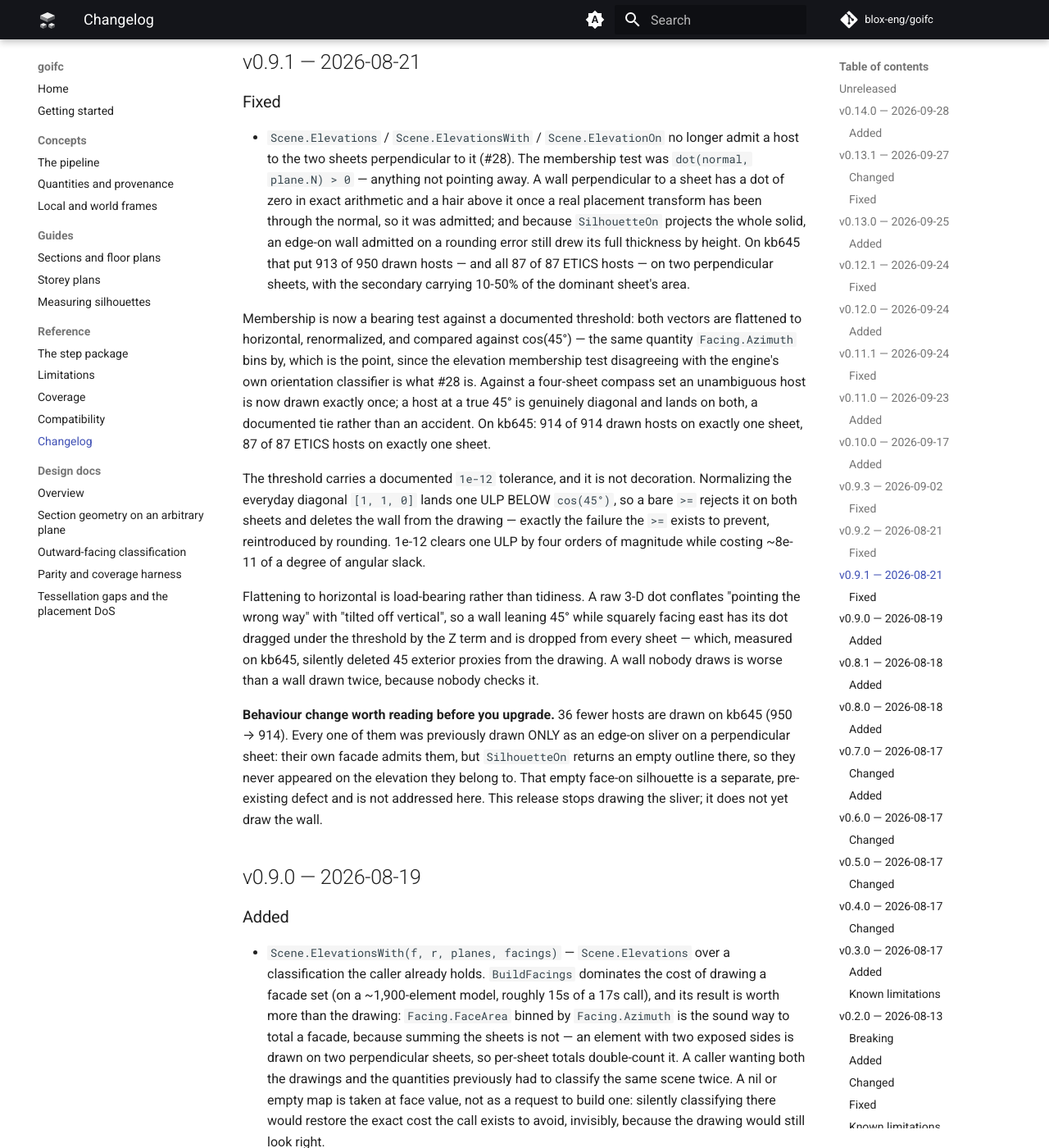
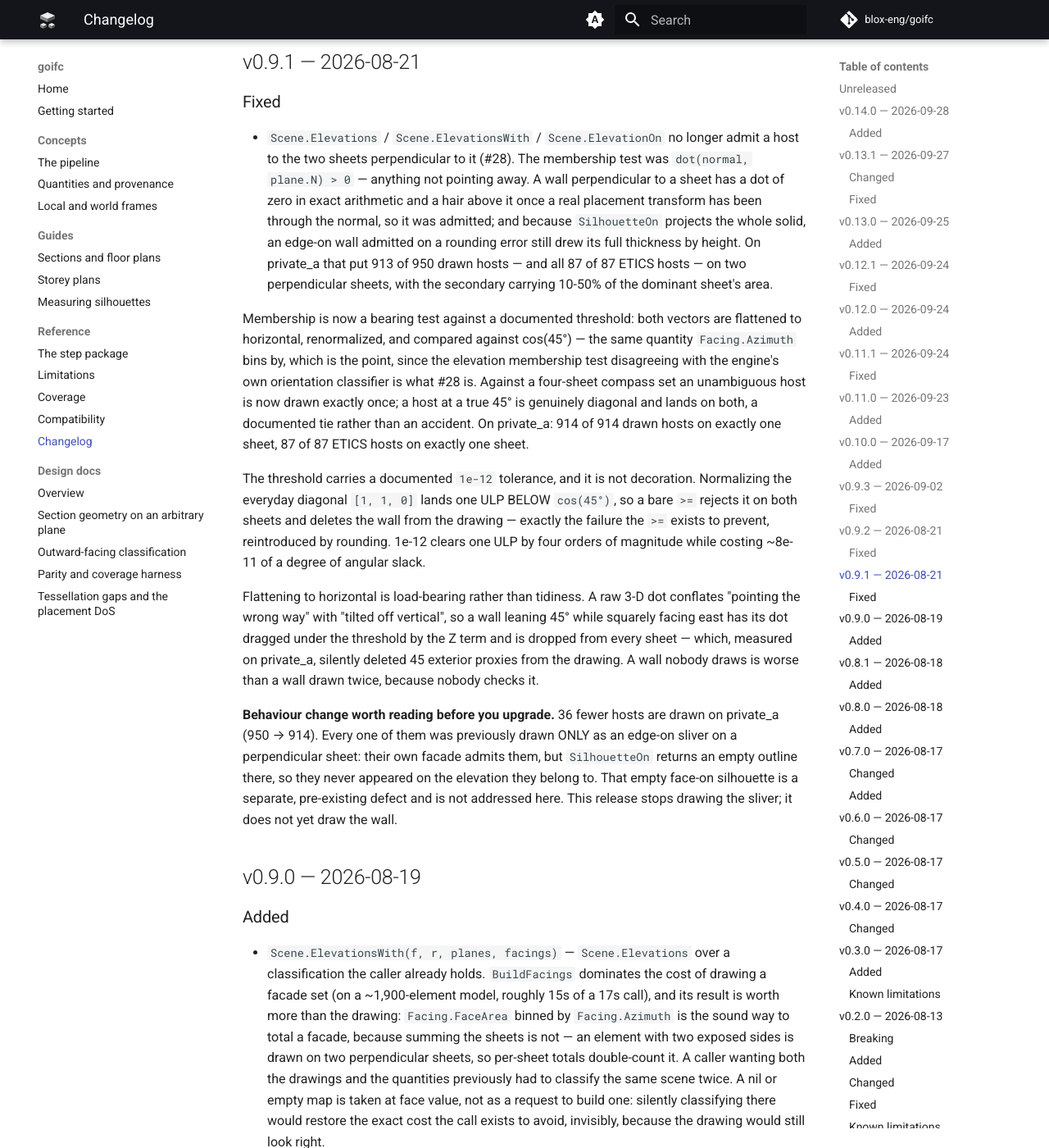
Before and after one commit to blox-eng/goifc, an MkDocs documentation site: the page built from docs/changelog.md, in a window 1280 px wide and 1400 px high, scrolled down 6628 px. Shown: the whole window at 82% size. Built offline with MkDocs 1.6.1 and Material for MkDocs 9.7.7, drawn with Linux system fonts in a browser that asks for light colours; comment, search, counter and statistics services are not loaded; the version menu is left out; some of the changed text lies outside the part shown.

Commit message:
docs: refer to the private corpus model by a neutral name (#81) (#82)
goifc's docs, code comments and CHANGELOG named one private corpus model by
its internal project code, and the outward-facing design doc described that
building's footprint and wall count. goifc is public; neither belongs in it.

The model is now private_a everywhere, and parity.Private carries that name,
so a local $GOIFC_PRIVATE_CORPUS needs the file (or a link) under
private_a.ifc. The measured figures stay: they are what make the performance
and correctness notes checkable. The design doc drops the footprint and wall
count, and step/README rounds the exact byte size.

Closes #81

Co-authored-by: Claude Opus 5.5 (1M context) <noreply@anthropic.com>

```diff
--- a/CHANGELOG.md
+++ b/CHANGELOG.md
@@ -236,13 +236,13 @@ minor versions, as the README states. Releases before v0.2.0 predate this file.
 ### Fixed
 
 - `BuildFacings` no longer re-transforms the whole model into every 10 cm mid-height
-  band. It built one occupancy grid per distinct band — 152 of them on kb645.ifc —
+  band. It built one occupancy grid per distinct band — 152 of them on private_a.ifc —
   and rasterized the model into each from scratch: 164,670 `worldPoints` calls for
   1,878 elements, 239M triangles transformed to cover 3.3M, **72x redundant**. World
   points are now computed once and shared, and the bands (which are independent) are
   classified on a bounded worker pool.
 
-  **15.233s -> 2.139s (7.1x)** on kb645.ifc, with the classification bit-identical:
+  **15.233s -> 2.139s (7.1x)** on private_a.ifc, with the classification bit-identical:
   digest `c0b435cfc8457ca5`, n=1519, on both sides — every field of every `Facing`,
   ids sorted, full float precision. The import pass as a whole goes 27.6s -> 13.7s.
 
@@ -275,7 +275,7 @@ minor versions, as the README states. Releases before v0.2.0 predate this file.
   instead of the element being discarded whole (#37). The boundary walk is exact in
   real arithmetic only; on float32-derived world coordinates it can classify a
   sub-edge inconsistently and leave the ring open, and the all-or-nothing verdict then
-  threw away everything. On kb645 that lost **45 exterior elements**, every one of them
+  threw away everything. On private_a that lost **45 exterior elements**, every one of them
   to a single open chain with a gap between 0.9 mm and 9.1 mm — in one case 56 segments
   of correct outline discarded for one 9.1 mm seam. 914 entities drawn before, 959
   after, 45 of them bridged.
@@ -304,7 +304,7 @@ minor versions, as the README states. Releases before v0.2.0 predate this file.
   sheet has a dot of zero in exact arithmetic and a hair above it once a real
   placement transform has been through the normal, so it was admitted; and because
   `SilhouetteOn` projects the whole solid, an edge-on wall admitted on a rounding
-  error still drew its full thickness by height. On kb645 that put 913 of 950 drawn
+  error still drew its full thickness by height. On private_a that put 913 of 950 drawn
   hosts — and all 87 of 87 ETICS hosts — on two perpendicular sheets, with the
   secondary carrying 10-50% of the dominant sheet's area.
 
@@ -314,7 +314,7 @@ minor versions, as the README states. Releases before v0.2.0 predate this file.
   membership test disagreeing with the engine's own orientation classifier is what
   #28 is. Against a four-sheet compass set an unambiguous host is now drawn exactly
   once; a host at a true 45° is genuinely diagonal and lands on both, a documented
-  tie rather than an accident. On kb645: 914 of 914 drawn hosts on exactly one sheet,
+  tie rather than an accident. On private_a: 914 of 914 drawn hosts on exactly one sheet,
   87 of 87 ETICS hosts on exactly one sheet.
 
   The threshold carries a documented `1e-12` tolerance, and it is not decoration.
@@ -326,12 +326,12 @@ minor versions, as the README states. Releases before v0.2.0 predate this file.
   Flattening to horizontal is load-bearing rather than tidiness. A raw 3-D dot
   conflates "pointing the wrong way" with "tilted off vertical", so a wall leaning
   45° while squarely facing east has its dot dragged under the threshold by the Z
-  term and is dropped from every sheet — which, measured on kb645, silently deleted
+  term and is dropped from every sheet — which, measured on private_a, silently deleted
   45 exterior proxies from the drawing. A wall nobody draws is worse than a wall
   drawn twice, because nobody checks it.
 
   **Behaviour change worth reading before you upgrade.** 36 fewer hosts are drawn on
-  kb645 (950 → 914). Every one of them was previously drawn ONLY as an edge-on sliver
+  private_a (950 → 914). Every one of them was previously drawn ONLY as an edge-on sliver
   on a perpendicular sheet: their own facade admits them, but `SilhouetteOn` returns
   an empty outline there, so they never appeared on the elevation they belong to.
   That empty face-on silhouette is a separate, pre-existing defect and is not
```
Also changed, not shown: docs/design/2026-08-15-outward-facing-classification.md (+3 -3 lines), docs/design/2026-09-21-parity-and-coverage-harness.md (+1 -1 lines), step/README.md (+1 -1 lines), 6 other files.
